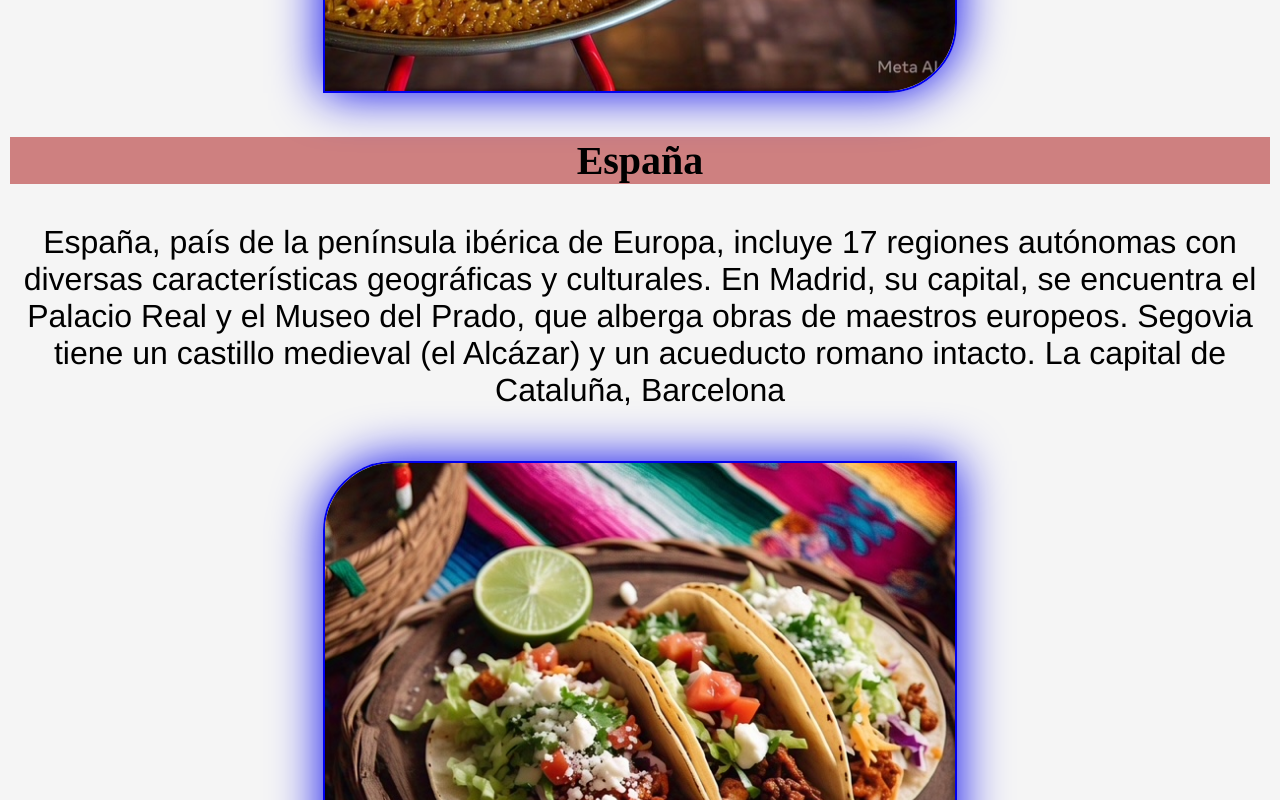
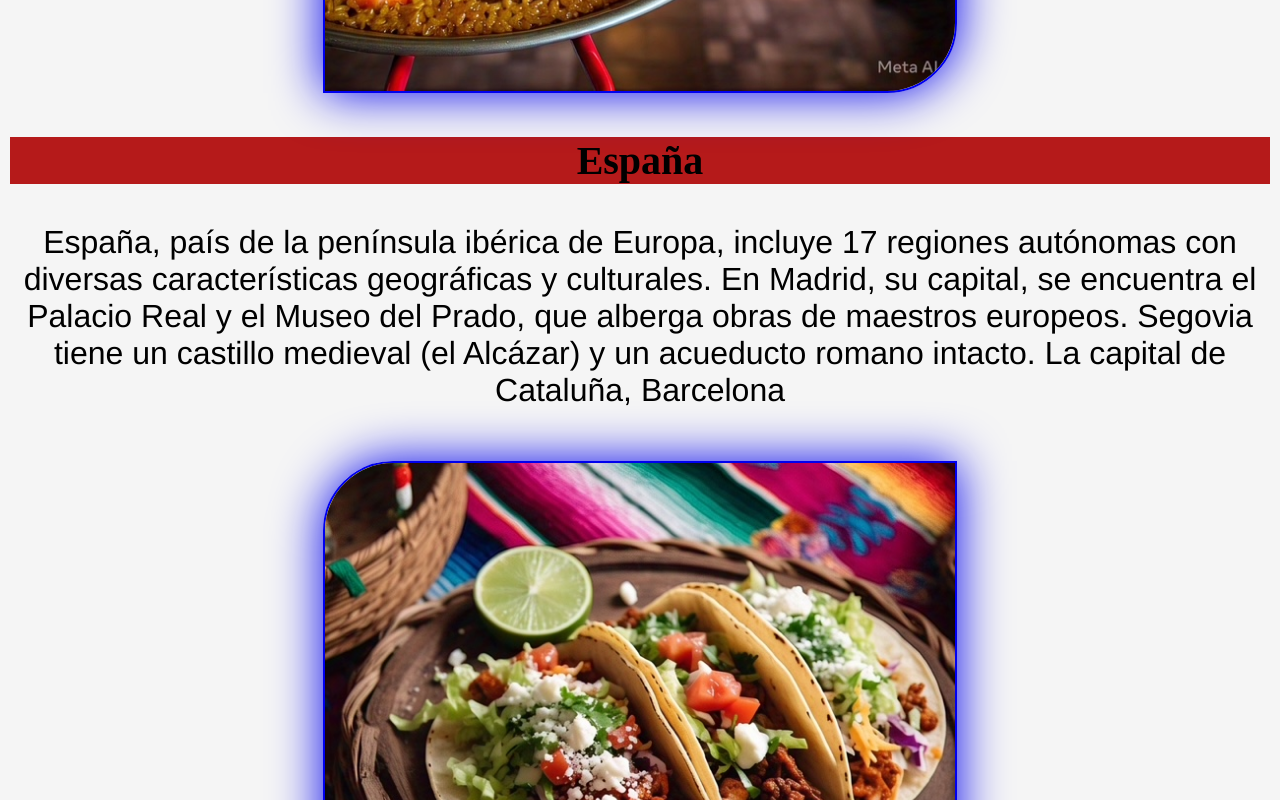
Before and after one commit to Jona912/coder-proyecto-food, a plain HTML site: page index.html in a window 1280 px wide. Shown: the part 800-1600 px from the top of the page. Drawn offline with Linux system fonts and the light colour scheme.

Commit message:
otro cambio h3

```diff
--- a/css/style.css
+++ b/css/style.css
@@ -128,7 +128,7 @@ section p{
 section h3{
 
     font-size: 40px;
-    background-color: #ce8080;
+    background-color: #b51a1a;
 }
 nav a{
     color: #fff;
```
